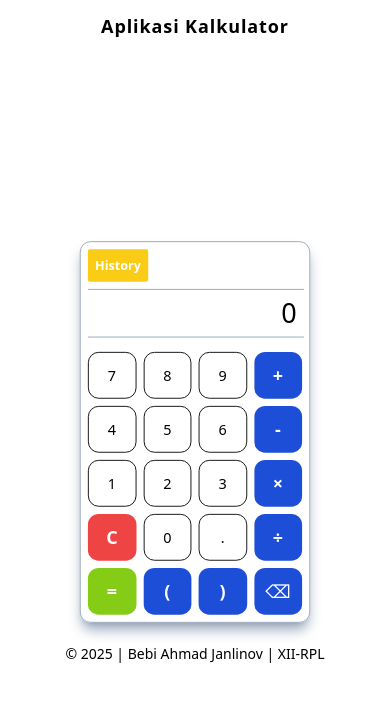
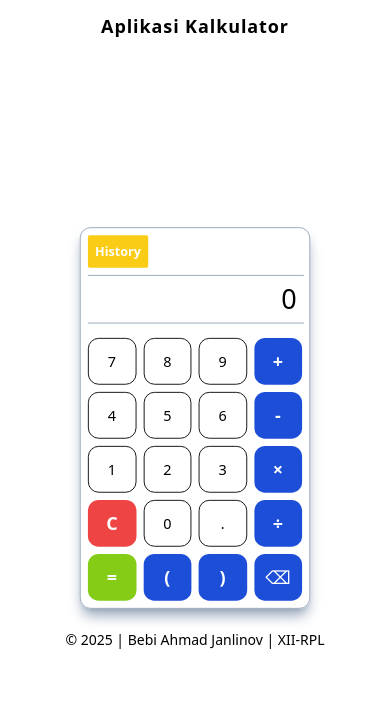
Before and after one commit to Ertridh/ukk-aplikasi-kalkulator, a website: page public/index.html in a window 390 px wide. Drawn offline with nearby package versions, Linux system fonts and the light colour scheme; files that its build step writes are made by us from their sources.

Commit message:
Update index.html

```diff
--- a/public/index.html
+++ b/public/index.html
@@ -15,7 +15,7 @@
 </header>
 
 <!-- Konten Utama -->
-<main class="min-h-screen flex justify-center items-center flex-col pt-10 lg:pt-20">
+<main class="min-h-screen flex justify-center items-center flex-col pt-3 lg:pt-20">
     <div class="flex lg:gap-10">
         <div id="calcLayout" class="container border border-slate-400 border-solid max-w-64 p-2 rounded-xl shadow-lg shadow-slate-400 scale-90 lg:scale-110 flex-none">
             <button class="btn-history sm:hidden" onclick="openHistoryPhone()">History</button>
```
